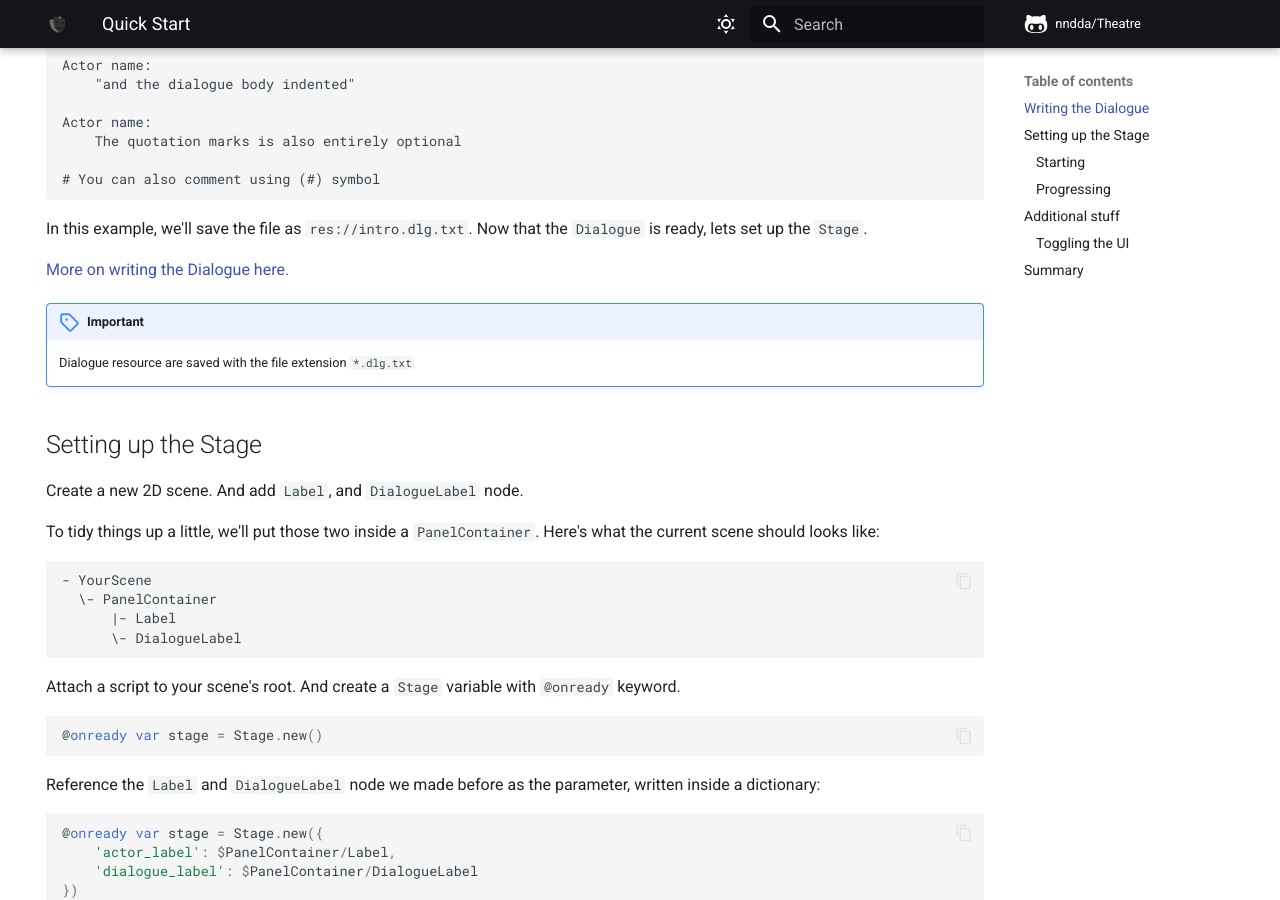
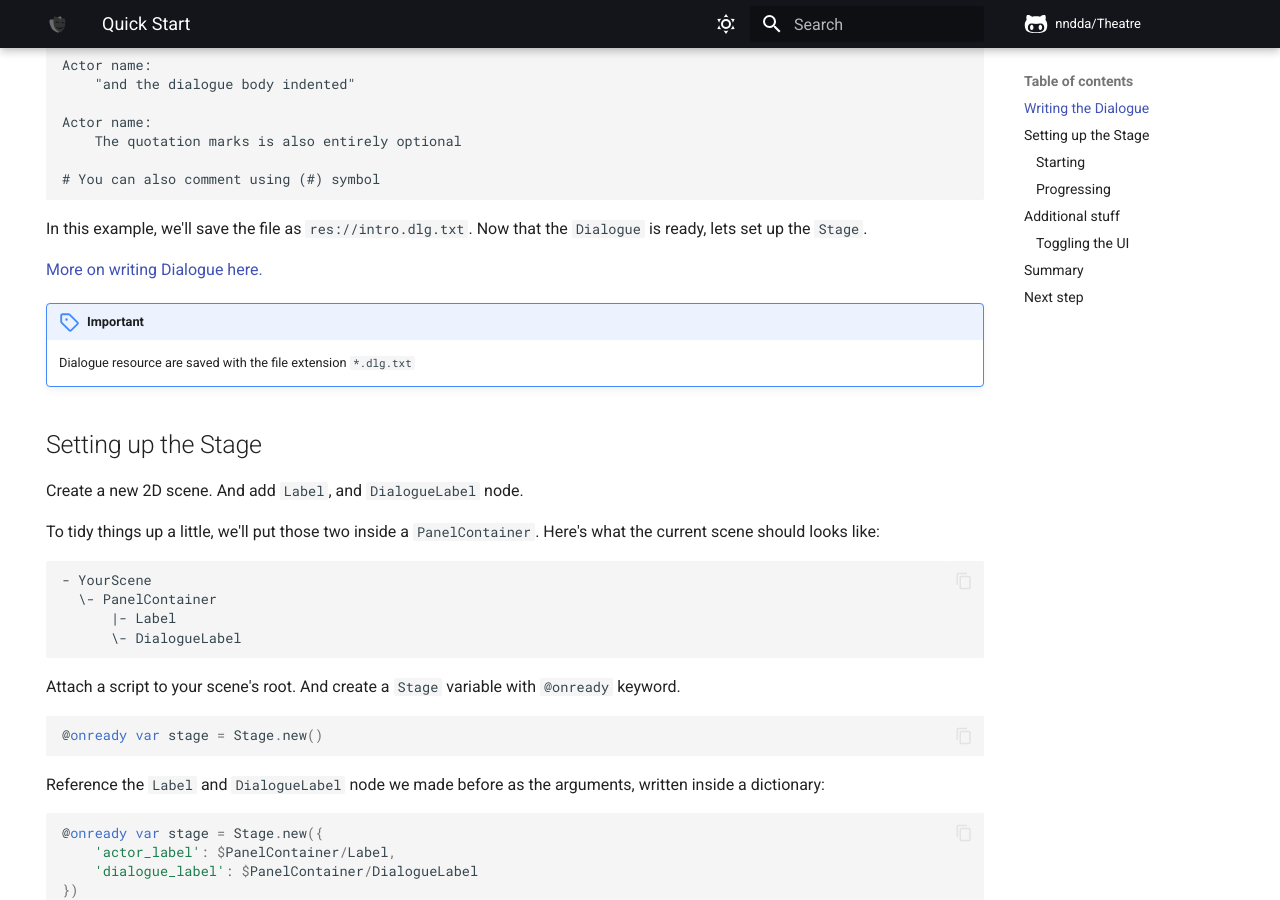
Before and after one commit to nndda/Theatre, an MkDocs documentation site: the page built from docs/quickstart.md, in a window 1280 px wide and 900 px high, scrolled down 499 px. Built offline with MkDocs 1.6.1 and Material for MkDocs 9.7.7, drawn with Linux system fonts in a browser that asks for light colours; comment, search, counter and statistics services are not loaded; some of the changed text lies outside the part shown.

Commit message:
Update links & grammar

````diff
--- a/docs/quickstart.md
+++ b/docs/quickstart.md
@@ -31,7 +31,7 @@
 
 In this example, we'll save the file as `res://intro.dlg.txt`. Now that the `Dialogue` is ready, lets set up the `Stage`.
 
-[More on writing the Dialogue here.](../dialogue/writing)
+[More on writing Dialogue here.](../classes/dialogue/syntax)
 
 !!! important
 
@@ -56,7 +56,7 @@
 @onready var stage = Stage.new()
 ```
 
-Reference the `Label` and `DialogueLabel` node we made before as the parameter, written inside a dictionary:
+Reference the `Label` and `DialogueLabel` node we made before as the arguments, written inside a dictionary:
 
 ```gdscript
 @onready var stage = Stage.new({
@@ -149,3 +149,7 @@
 
     stage.start(intro)
 ```
+
+## Next step
+
+More about writing you `Dialogue` on [Dialogue syntax](../classes/dialogue/syntax) page.
````
